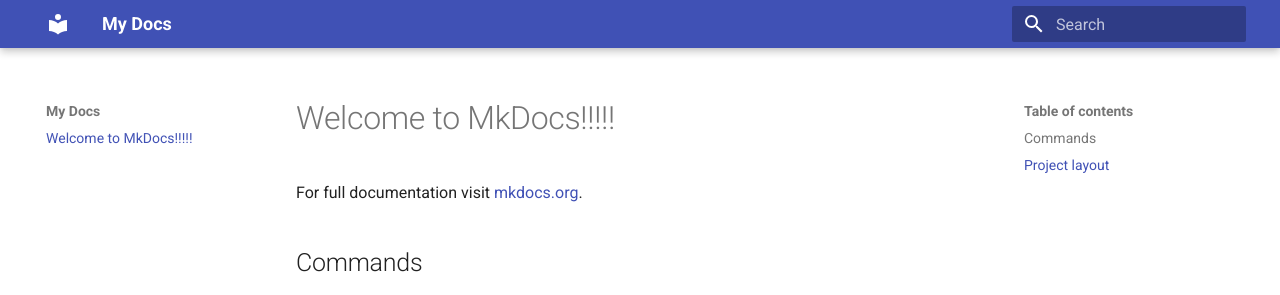
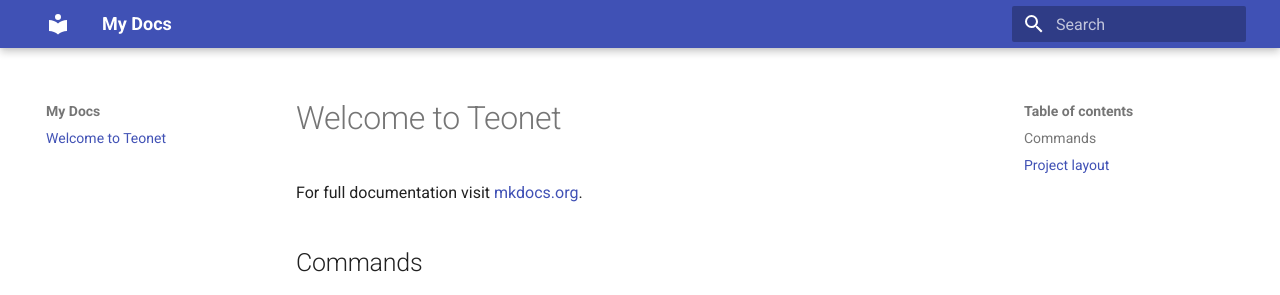
Before and after one commit to teonet-co/teonet-co.github.io, an MkDocs documentation site: the page built from docs/index.md, in a window 1280 px wide. Shown: the top 295 px of the page. Built offline with MkDocs 1.6.1 and Material for MkDocs 9.7.7, drawn with Linux system fonts in a browser that asks for light colours.

Commit message:
add docs

```diff
--- a/docs/index.md
+++ b/docs/index.md
@@ -1,4 +1,4 @@
-# Welcome to MkDocs!!!!!
+# Welcome to Teonet
 
 For full documentation visit [mkdocs.org](https://www.mkdocs.org).
 
```
